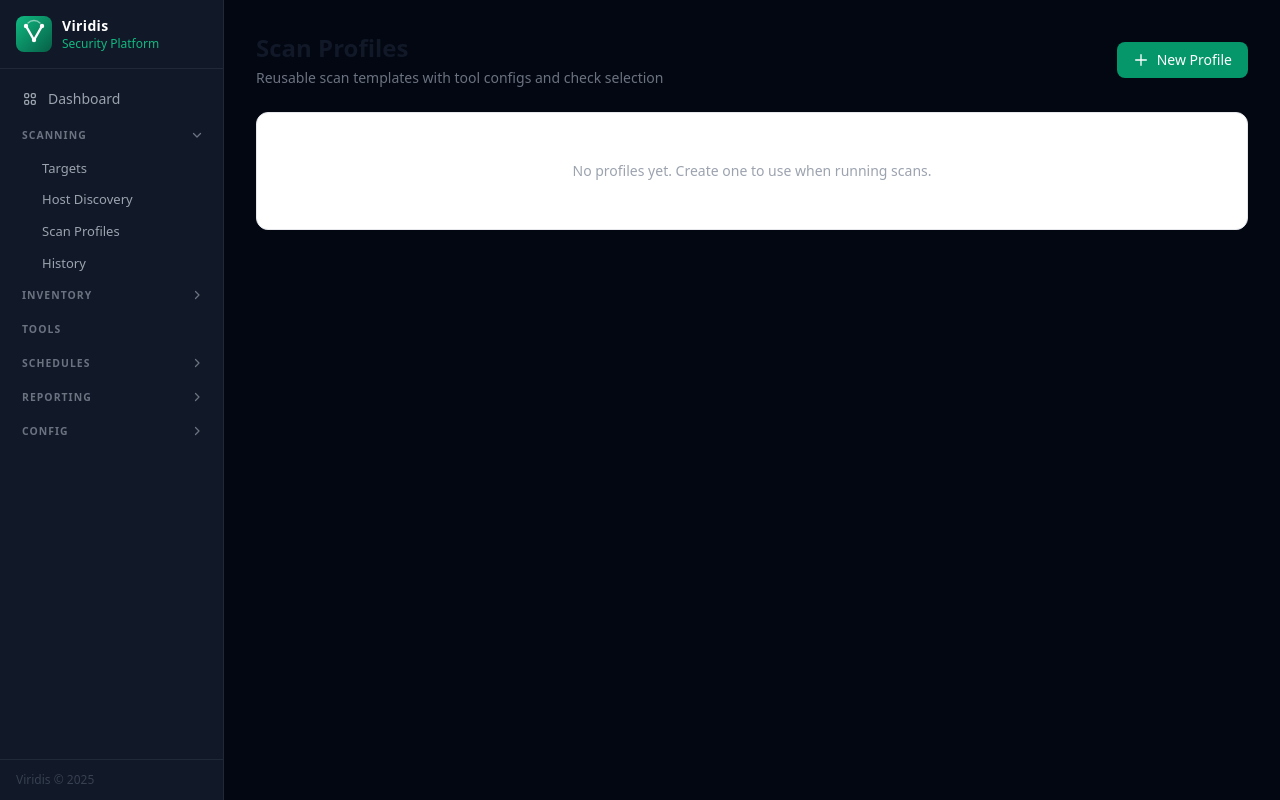
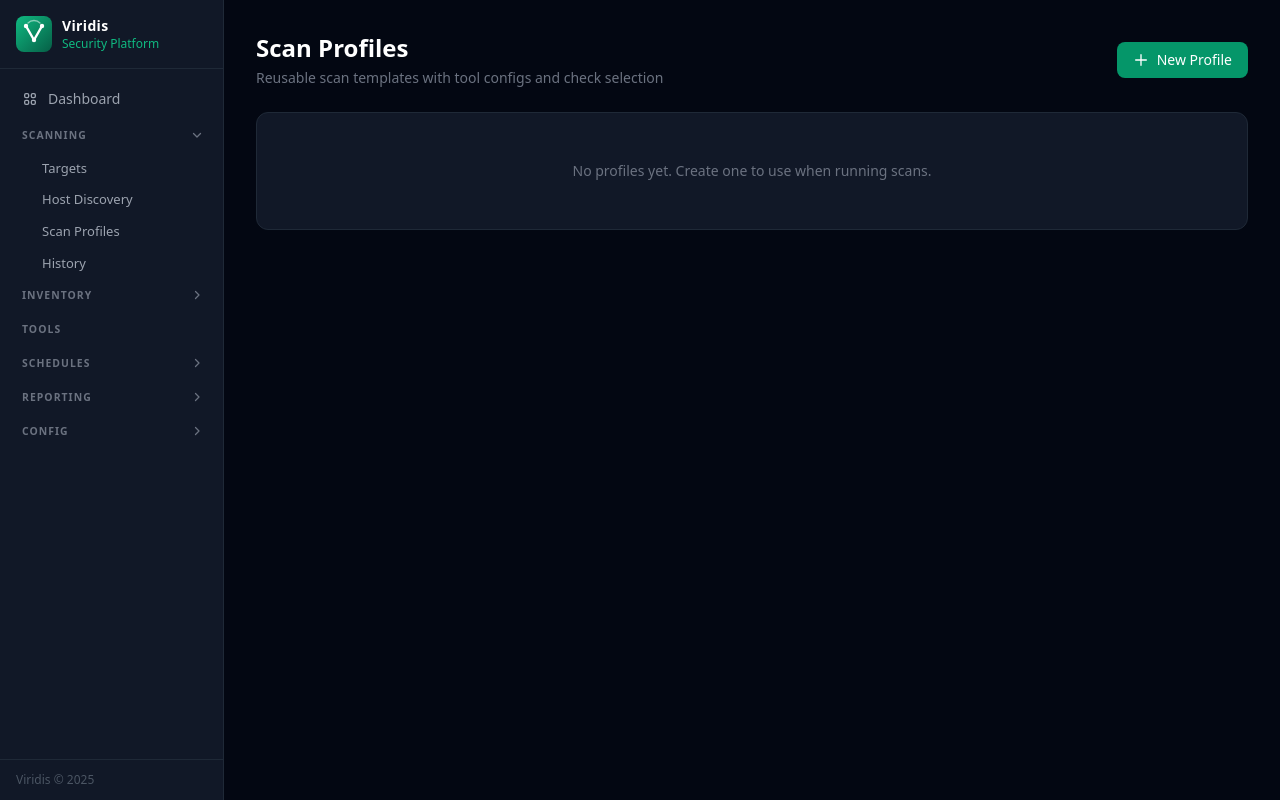
Before and after one commit to graddy2388/graddy, a Python web app: template src/viridis/web/templates/profiles.html in a window 1280 px wide. Run offline with Jinja, Linux system fonts and the light colour scheme; the template is opened without the code that fills it, so the values that code supplies are empty; some libraries are stand-ins or nearby versions.

Commit message:
Fix UI: dark theme consistency and invalid nested tbody
- Fix critical HTML bug: nested <tbody> inside <template x-for> in
  scan_detail.html; restructured to use multiple valid <tbody> elements
- Convert scope.html and profiles.html from light to dark theme;
  replaced bg-white, border-gray-200/300, text-gray-900/700 and light
  badges with dark equivalents throughout cards, tables, modals, inputs
- Fix low-contrast text-gray-700 and text-red-700 across base.html,
  scan_diff.html, discovery.html, hosts.html, host_detail.html,
  dashboard.html, settings_permissions.html
- Fix hover direction on scope.html Remove button (red-700 -> red-400)

Co-Authored-By: Claude Sonnet 4.6 <noreply@anthropic.com>

```diff
--- a/src/viridis/web/templates/base.html
+++ b/src/viridis/web/templates/base.html
@@ -137,7 +137,7 @@
 
     </nav>
 
-    <div class="px-4 py-3 border-t border-gray-800 text-xs text-gray-700">Viridis &copy; 2025</div>
+    <div class="px-4 py-3 border-t border-gray-800 text-xs text-gray-600">Viridis &copy; 2025</div>
   </aside>
 
   <!-- Main content -->
@@ -222,7 +222,7 @@
                 'text-gray-400':    !msg.t,
               }"><span class="text-gray-600 select-none" x-text="msg.ts + ' '"></span><span x-text="msg.text"></span></div>
             </template>
-            <div x-show="feed.length===0" class="text-gray-700 italic">Waiting for first check…</div>
+            <div x-show="feed.length===0" class="text-gray-600 italic">Waiting for first check…</div>
           </div>
         </div>
 
@@ -230,7 +230,7 @@
         <div x-show="completed" class="px-5 pb-4 grid grid-cols-5 gap-2 text-center">
           <div class="bg-red-950 border border-red-900 rounded-lg p-2">
             <div class="text-red-400 font-bold text-lg" x-text="counts.critical"></div>
-            <div class="text-xs text-red-700">Critical</div>
+            <div class="text-xs text-red-400">Critical</div>
           </div>
           <div class="bg-orange-950 border border-orange-900 rounded-lg p-2">
             <div class="text-orange-400 font-bold text-lg" x-text="counts.high"></div>
@@ -254,7 +254,7 @@
         <div class="px-5 py-3 border-t border-gray-700 flex justify-between items-center">
           <span x-show="running && !errorMsg" class="text-xs text-gray-500 flex items-center gap-2">
             <span>Elapsed: <span class="font-mono text-gray-400" x-text="elapsed"></span></span>
-            <span class="text-gray-700">·</span>
+            <span class="text-gray-600">·</span>
             <span>click − to minimize</span>
           </span>
           <span x-show="completed" class="text-xs text-emerald-400 font-medium">Scan complete</span>
--- a/src/viridis/web/templates/dashboard.html
+++ b/src/viridis/web/templates/dashboard.html
@@ -348,7 +348,7 @@
                 <p class="text-sm text-white group-hover:text-emerald-400 transition-colors line-clamp-1" x-text="item.title"></p>
                 <div class="flex items-center gap-2 mt-0.5">
                   <span class="text-xs text-gray-500 font-medium" x-text="item.source"></span>
-                  <span class="text-gray-700 text-xs">·</span>
+                  <span class="text-gray-600 text-xs">·</span>
                   <span class="text-xs text-gray-600" x-text="item.published_at || ''"></span>
                   <template x-if="item.cve_ids && item.cve_ids.length > 0">
                     <span class="text-xs text-red-500 font-mono" x-text="item.cve_ids.slice(0,2).join(', ') + (item.cve_ids.length > 2 ? ' +' + (item.cve_ids.length-2) : '')"></span>
--- a/src/viridis/web/templates/discovery.html
+++ b/src/viridis/web/templates/discovery.html
@@ -117,7 +117,7 @@
     </table>
     {% else %}
     <div class="px-4 py-16 text-center">
-      <svg class="w-12 h-12 text-gray-700 mx-auto mb-3" fill="none" stroke="currentColor" viewBox="0 0 24 24">
+      <svg class="w-12 h-12 text-gray-600 mx-auto mb-3" fill="none" stroke="currentColor" viewBox="0 0 24 24">
         <path stroke-linecap="round" stroke-linejoin="round" stroke-width="1.5" d="M21 21l-6-6m2-5a7 7 0 11-14 0 7 7 0 0114 0z"/>
       </svg>
       <p class="text-gray-500 text-sm">No hosts discovered yet.</p>
--- a/src/viridis/web/templates/host_detail.html
+++ b/src/viridis/web/templates/host_detail.html
@@ -361,7 +361,7 @@
                 {% if id.is_admin %}
                   <span class="text-xs bg-red-950 text-red-400 px-1.5 py-0.5 rounded font-medium">YES</span>
                 {% else %}
-                  <span class="text-gray-700 text-xs">—</span>
+                  <span class="text-gray-600 text-xs">—</span>
                 {% endif %}
               </td>
               <td class="px-4 py-3 text-xs text-gray-500">{{ id.source or '—' }}</td>
--- a/src/viridis/web/templates/hosts.html
+++ b/src/viridis/web/templates/hosts.html
@@ -79,7 +79,7 @@
 
   {% else %}
   <div class="bg-gray-900 border border-gray-800 rounded-xl px-6 py-20 text-center space-y-3">
-    <svg class="w-12 h-12 text-gray-700 mx-auto" fill="none" stroke="currentColor" viewBox="0 0 24 24">
+    <svg class="w-12 h-12 text-gray-600 mx-auto" fill="none" stroke="currentColor" viewBox="0 0 24 24">
       <path stroke-linecap="round" stroke-linejoin="round" stroke-width="1.5"
         d="M5 12h14M5 12a2 2 0 01-2-2V6a2 2 0 012-2h14a2 2 0 012 2v4a2 2 0 01-2 2M5 12a2 2 0 00-2 2v4a2 2 0 002 2h14a2 2 0 002-2v-4a2 2 0 00-2-2m-2-4h.01M17 16h.01"/>
     </svg>
--- a/src/viridis/web/templates/profiles.html
+++ b/src/viridis/web/templates/profiles.html
@@ -113,7 +113,7 @@
 
   <div class="flex items-center justify-between">
     <div>
-      <h1 class="text-2xl font-bold text-gray-900">Scan Profiles</h1>
+      <h1 class="text-2xl font-bold text-white">Scan Profiles</h1>
       <p class="text-gray-500 text-sm mt-1">Reusable scan templates with tool configs and check selection</p>
     </div>
     <button @click="openAdd()"
@@ -128,36 +128,36 @@
   <!-- Profile cards -->
   <div class="grid grid-cols-1 md:grid-cols-2 lg:grid-cols-3 gap-4" x-show="profiles.length > 0">
     <template x-for="p in profiles" :key="p.id">
-      <div class="bg-white rounded-xl shadow-sm border border-gray-200 p-5 space-y-3">
+      <div class="bg-gray-900 rounded-xl border border-gray-800 p-5 space-y-3">
         <div class="flex items-start justify-between">
           <div>
-            <h3 class="font-semibold text-gray-900" x-text="p.name"></h3>
+            <h3 class="font-semibold text-white" x-text="p.name"></h3>
             <p class="text-xs text-gray-500 mt-0.5" x-text="p.description || 'No description'"></p>
           </div>
           <span class="text-xs px-2 py-0.5 rounded-full"
                 :class="{
-                  'bg-red-100 text-red-700': p.intensity === 'aggressive',
-                  'bg-yellow-100 text-yellow-700': p.intensity === 'normal',
-                  'bg-green-100 text-green-700': p.intensity === 'stealth',
+                  'bg-red-950 text-red-400': p.intensity === 'aggressive',
+                  'bg-yellow-950 text-yellow-400': p.intensity === 'normal',
+                  'bg-emerald-950 text-emerald-400': p.intensity === 'stealth',
                 }"
                 x-text="p.intensity"></span>
         </div>
         <div class="flex flex-wrap gap-1">
           <template x-for="c in (p.checks || [])" :key="c">
-            <span class="text-xs bg-indigo-50 text-indigo-700 px-1.5 py-0.5 rounded font-mono" x-text="c"></span>
+            <span class="text-xs bg-indigo-950 text-indigo-400 px-1.5 py-0.5 rounded font-mono" x-text="c"></span>
           </template>
         </div>
         <div class="text-xs text-gray-500">
           <span class="font-medium">nmap:</span>
           <span class="font-mono" x-text="p.nmap_args || 'default'"></span>
         </div>
-        <div class="flex space-x-2 pt-2 border-t border-gray-100">
+        <div class="flex space-x-2 pt-2 border-t border-gray-800">
           <button @click="openEdit(p)"
-                  class="flex-1 text-center text-xs px-3 py-1.5 border border-gray-300 text-gray-700 rounded hover:bg-gray-50">
+                  class="flex-1 text-center text-xs px-3 py-1.5 border border-gray-700 text-gray-300 rounded hover:bg-gray-800">
             Edit
           </button>
           <button @click="deleteProfile(p.id)"
-                  class="flex-1 text-center text-xs px-3 py-1.5 border border-red-200 text-red-600 rounded hover:bg-red-50">
+                  class="flex-1 text-center text-xs px-3 py-1.5 border border-red-900 text-red-400 rounded hover:bg-red-950/50">
             Delete
           </button>
         </div>
@@ -166,7 +166,7 @@
   </div>
 
   <div x-show="profiles.length === 0"
-       class="bg-white rounded-xl border border-gray-200 p-12 text-center text-gray-400 text-sm">
+       class="bg-gray-900 rounded-xl border border-gray-800 p-12 text-center text-gray-500 text-sm">
     No profiles yet. Create one to use when running scans.
   </div>
 
@@ -174,10 +174,10 @@
   <div x-show="showModal" x-cloak
        class="fixed inset-0 z-40 flex items-center justify-center bg-black bg-opacity-50"
        x-transition>
-    <div class="bg-white rounded-xl shadow-2xl w-full max-w-2xl mx-4 max-h-screen overflow-y-auto">
-      <div class="px-6 py-4 border-b flex items-center justify-between sticky top-0 bg-white z-10">
-        <h3 class="text-lg font-semibold text-gray-900" x-text="editing ? 'Edit Profile' : 'New Scan Profile'"></h3>
-        <button @click="showModal = false" class="text-gray-400 hover:text-gray-600">
+    <div class="bg-gray-900 border border-gray-700 rounded-xl shadow-2xl w-full max-w-2xl mx-4 max-h-screen overflow-y-auto">
+      <div class="px-6 py-4 border-b border-gray-700 flex items-center justify-between sticky top-0 bg-gray-900 z-10">
+        <h3 class="text-lg font-semibold text-white" x-text="editing ? 'Edit Profile' : 'New Scan Profile'"></h3>
+        <button @click="showModal = false" class="text-gray-500 hover:text-gray-300">
           <svg class="w-5 h-5" fill="none" stroke="currentColor" viewBox="0 0 24 24">
             <path stroke-linecap="round" stroke-linejoin="round" stroke-width="2" d="M6 18L18 6M6 6l12 12"/>
           </svg>
@@ -186,23 +186,23 @@
       <div class="px-6 py-4 space-y-4">
         <div class="grid grid-cols-2 gap-4">
           <div class="col-span-2">
-            <label class="block text-sm font-medium text-gray-700 mb-1">Profile Name *</label>
+            <label class="block text-sm font-medium text-gray-400 mb-1">Profile Name *</label>
             <input x-model="form.name" type="text" placeholder="e.g. Full Pen Test, Quick Recon"
-                   class="w-full border border-gray-300 rounded-lg px-3 py-2 text-sm focus:ring-2 focus:ring-emerald-500">
+                   class="w-full bg-gray-800 border border-gray-700 rounded-lg px-3 py-2 text-sm text-white placeholder-gray-600 focus:outline-none focus:border-emerald-500">
           </div>
           <div class="col-span-2">
-            <label class="block text-sm font-medium text-gray-700 mb-1">Description</label>
+            <label class="block text-sm font-medium text-gray-400 mb-1">Description</label>
             <input x-model="form.description" type="text"
-                   class="w-full border border-gray-300 rounded-lg px-3 py-2 text-sm focus:ring-2 focus:ring-emerald-500">
+                   class="w-full bg-gray-800 border border-gray-700 rounded-lg px-3 py-2 text-sm text-white placeholder-gray-600 focus:outline-none focus:border-emerald-500">
           </div>
         </div>
 
         <div>
-          <label class="block text-sm font-medium text-gray-700 mb-2">Checks</label>
+          <label class="block text-sm font-medium text-gray-400 mb-2">Checks</label>
           <div class="flex flex-wrap gap-2">
             <template x-for="c in allChecks" :key="c">
               <button @click="toggleCheck(c)"
-                      :class="form.checks.includes(c) ? 'bg-indigo-600 text-white' : 'bg-gray-100 text-gray-600 hover:bg-gray-200'"
+                      :class="form.checks.includes(c) ? 'bg-indigo-600 text-white' : 'bg-gray-800 text-gray-400 hover:bg-gray-700'"
                       class="px-3 py-1.5 rounded-lg text-xs font-mono transition-colors"
                       x-text="c"></button>
             </template>
@@ -210,11 +210,11 @@
         </div>
 
         <div>
-          <label class="block text-sm font-medium text-gray-700 mb-2">Additional Tools</label>
+          <label class="block text-sm font-medium text-gray-400 mb-2">Additional Tools</label>
           <div class="flex flex-wrap gap-2">
             <template x-for="t in allTools" :key="t">
               <button @click="toggleTool(t)"
-                      :class="form.tools.includes(t) ? 'bg-emerald-600 text-white' : 'bg-gray-100 text-gray-600 hover:bg-gray-200'"
+                      :class="form.tools.includes(t) ? 'bg-emerald-600 text-white' : 'bg-gray-800 text-gray-400 hover:bg-gray-700'"
                       class="px-3 py-1.5 rounded-lg text-xs font-mono transition-colors"
                       x-text="t"></button>
             </template>
@@ -222,21 +222,21 @@
         </div>
 
         <div>
-          <label class="block text-sm font-medium text-gray-700 mb-1">Nmap Arguments</label>
+          <label class="block text-sm font-medium text-gray-400 mb-1">Nmap Arguments</label>
           <input x-model="form.nmap_args" type="text" placeholder="-sV -sC --top-ports 1000 -T4"
-                 class="w-full border border-gray-300 rounded-lg px-3 py-2 text-sm font-mono focus:ring-2 focus:ring-emerald-500">
+                 class="w-full bg-gray-800 border border-gray-700 rounded-lg px-3 py-2 text-sm font-mono text-white placeholder-gray-600 focus:outline-none focus:border-emerald-500">
         </div>
 
         <div class="grid grid-cols-2 gap-4">
           <div>
-            <label class="block text-sm font-medium text-gray-700 mb-1">Ports (comma-separated)</label>
+            <label class="block text-sm font-medium text-gray-400 mb-1">Ports (comma-separated)</label>
             <input x-model="form.ports" type="text"
-                   class="w-full border border-gray-300 rounded-lg px-3 py-2 text-sm font-mono focus:ring-2 focus:ring-emerald-500">
+                   class="w-full bg-gray-800 border border-gray-700 rounded-lg px-3 py-2 text-sm font-mono text-white placeholder-gray-600 focus:outline-none focus:border-emerald-500">
           </div>
           <div>
-            <label class="block text-sm font-medium text-gray-700 mb-1">Intensity</label>
+            <label class="block text-sm font-medium text-gray-400 mb-1">Intensity</label>
             <select x-model="form.intensity"
-                    class="w-full border border-gray-300 rounded-lg px-3 py-2 text-sm focus:ring-2 focus:ring-emerald-500">
+                    class="w-full bg-gray-800 border border-gray-700 rounded-lg px-3 py-2 text-sm text-white placeholder-gray-600 focus:outline-none focus:border-emerald-500">
               <option value="stealth">Stealth (slow, quiet)</option>
               <option value="normal">Normal</option>
               <option value="aggressive">Aggressive (fast, noisy)</option>
@@ -244,9 +244,9 @@
           </div>
         </div>
       </div>
-      <div class="px-6 py-4 border-t flex justify-end space-x-3">
+      <div class="px-6 py-4 border-t border-gray-700 flex justify-end space-x-3">
         <button @click="showModal = false"
-                class="px-4 py-2 border border-gray-300 text-gray-700 rounded-lg text-sm hover:bg-gray-50">Cancel</button>
+                class="px-4 py-2 border border-gray-700 text-gray-300 rounded-lg text-sm hover:bg-gray-800">Cancel</button>
         <button @click="saveProfile()"
                 :disabled="!form.name"
                 class="px-4 py-2 bg-emerald-600 text-white rounded-lg text-sm hover:bg-emerald-700 disabled:opacity-50">
--- a/src/viridis/web/templates/scan_diff.html
+++ b/src/viridis/web/templates/scan_diff.html
@@ -271,7 +271,7 @@
        No comparison selected yet
   ===================================================================== -->
   <div class="bg-gray-900 border border-gray-800 rounded-xl px-6 py-20 text-center space-y-3">
-    <svg class="w-12 h-12 text-gray-700 mx-auto" fill="none" stroke="currentColor" viewBox="0 0 24 24">
+    <svg class="w-12 h-12 text-gray-600 mx-auto" fill="none" stroke="currentColor" viewBox="0 0 24 24">
       <path stroke-linecap="round" stroke-linejoin="round" stroke-width="1.5"
         d="M8 7h12m0 0l-4-4m4 4l-4 4m0 6H4m0 0l4 4m-4-4l4-4"/>
     </svg>
@@ -279,7 +279,7 @@
     <p class="text-sm text-gray-600">Use the dropdown above to pick a baseline scan.<br>
        New findings will appear in red, resolved findings in green.</p>
     {% if not all_scans %}
-    <p class="text-xs text-gray-700 mt-2">No other completed scans found.</p>
+    <p class="text-xs text-gray-600 mt-2">No other completed scans found.</p>
     {% endif %}
   </div>
 
--- a/src/viridis/web/templates/settings_permissions.html
+++ b/src/viridis/web/templates/settings_permissions.html
@@ -138,7 +138,7 @@
                 <path stroke-linecap="round" stroke-linejoin="round" stroke-width="2.5" d="M5 13l4 4L19 7"/>
               </svg>
               {% else %}
-              <span class="text-gray-700">—</span>
+              <span class="text-gray-600">—</span>
               {% endif %}
             </td>
             {% endfor %}
```
Also changed, not shown: src/viridis/web/templates/scan_detail.html (+5 -6 lines), src/viridis/web/templates/scope.html (+29 -29 lines).
